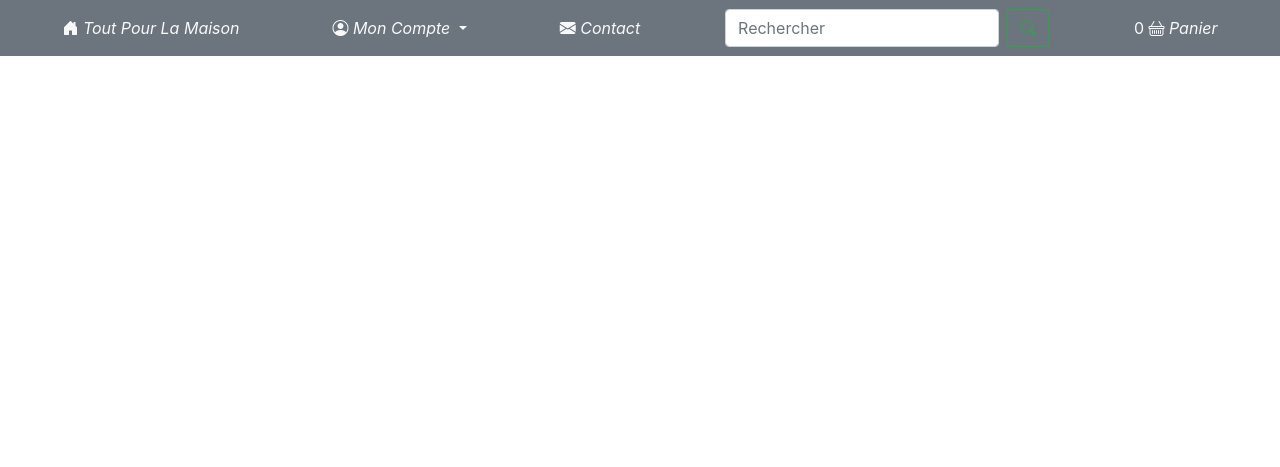
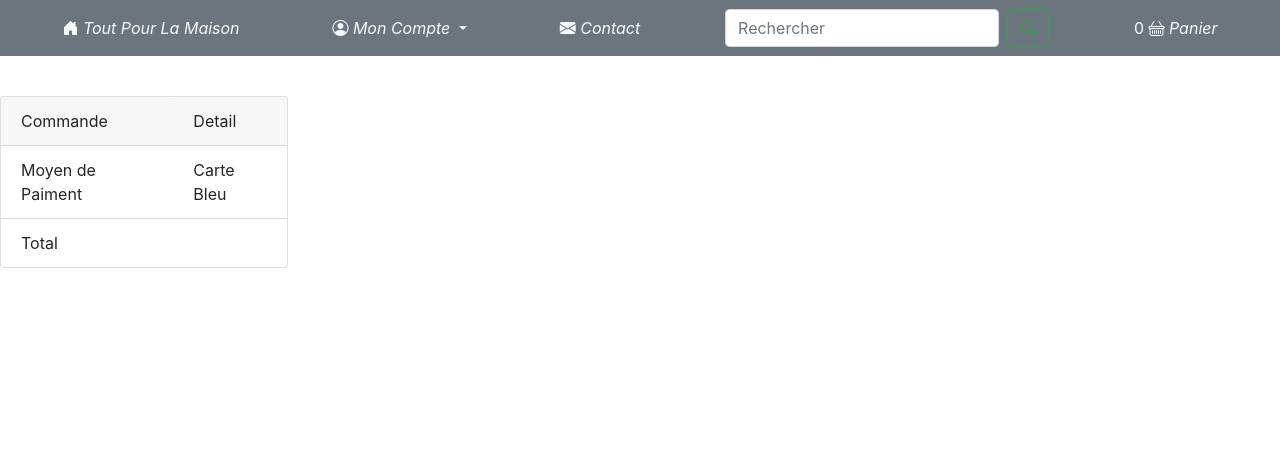
Before and after one commit to robin-papazian/boutique, a PHP site: page /index.php?view=orders in a window 1280 px wide. Shown: the top 467 px of the page. Run offline with PHP 8.4, Linux system fonts and the light colour scheme; data that the repository does not hold is empty; some libraries are stand-ins or nearby versions.

Commit message:
historique details done

```diff
--- a/Views/Html/orders.php
+++ b/Views/Html/orders.php
@@ -2,13 +2,47 @@
 
 if (isset($_GET['detail']))
 {
-    $id = $_GET['detail'];
+    $ref = $_GET['detail'];
 
-    $b = $orders->listBy("INNER JOIN paniers ON products.products_id = paniers.paniers_product WHERE paniers_ref = $id");
+    $order = $orders->listBy("INNER JOIN paniers ON products.products_id = paniers.paniers_product WHERE paniers_ref = $ref");
 
-    echo '<pre>';
-    var_dump($b);
-    echo '</pre>';
+    // echo '<pre>';
+    // var_dump($order);
+    // echo '</pre>';
+    $total = 0;
 }
 
 ?>
+
+<div class="card " style="width: 18rem;">
+  <div class='d-flex'>
+       <div>
+           <div class="card-header">
+               Commande
+           </div>
+           <ul class="list-group list-group-flush">
+               <?php foreach($order as $detail) :?>
+               <li class="list-group-item"><?= $detail['products_name']?> × <?=$detail['paniers_quantity']?></li>
+               <?php endforeach ; ?>
+               <li class="list-group-item">Moyen de Paiment</li>
+               <li class="list-group-item">Total</li>
+           </ul>
+       </div>
+       <div>
+           <div class="card-header">
+               Detail
+           </div>
+           <ul class="list-group list-group-flush">
+               <?php foreach($order as $detail) : $total += $detail['products_price'] * $detail['paniers_quantity']?>
+               <li class="list-group-item"><?= $detail['products_price'] * $detail['paniers_quantity']?></li>
+               <?php endforeach ; ?>
+               <li class="list-group-item">Carte Bleu</li>
+               <li class="list-group-item"><?= $total?></li>
+
+           </ul>
+       </div>
+   </div>
+
+
+
+</div>
```
